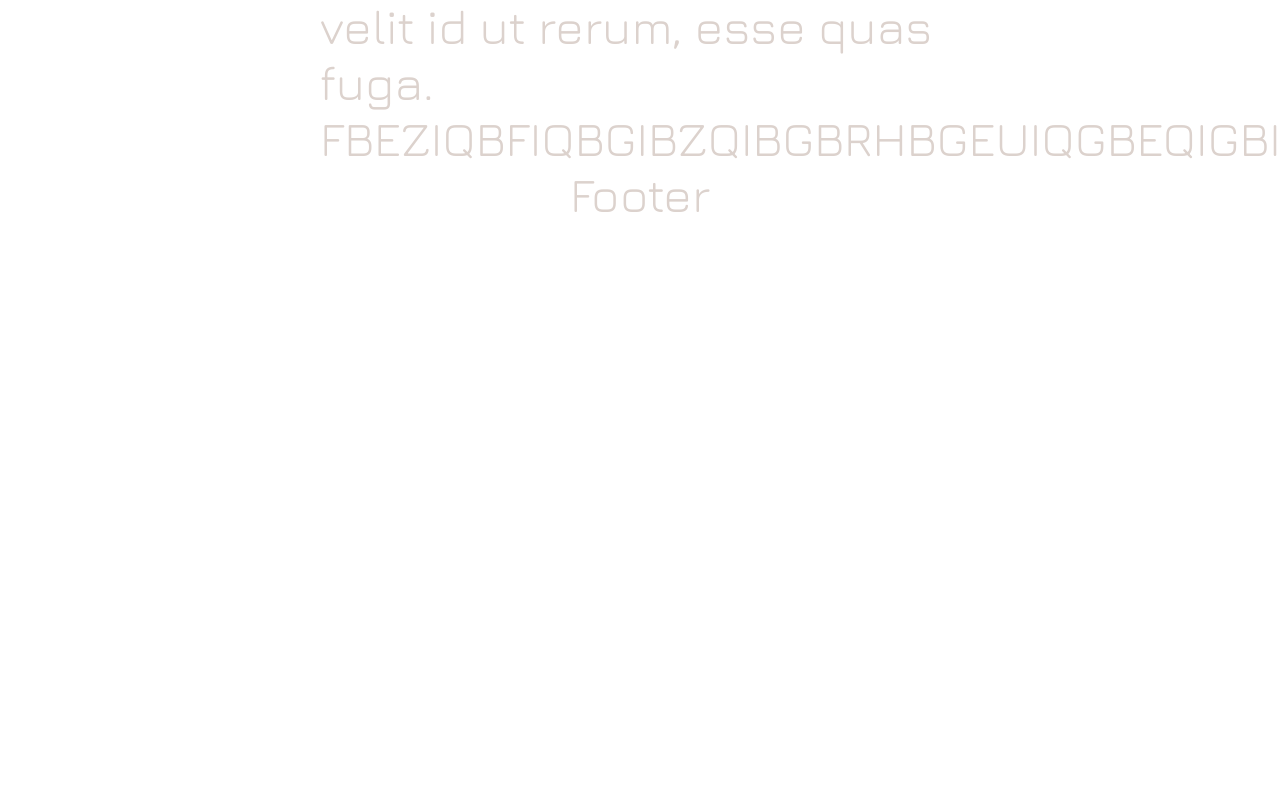
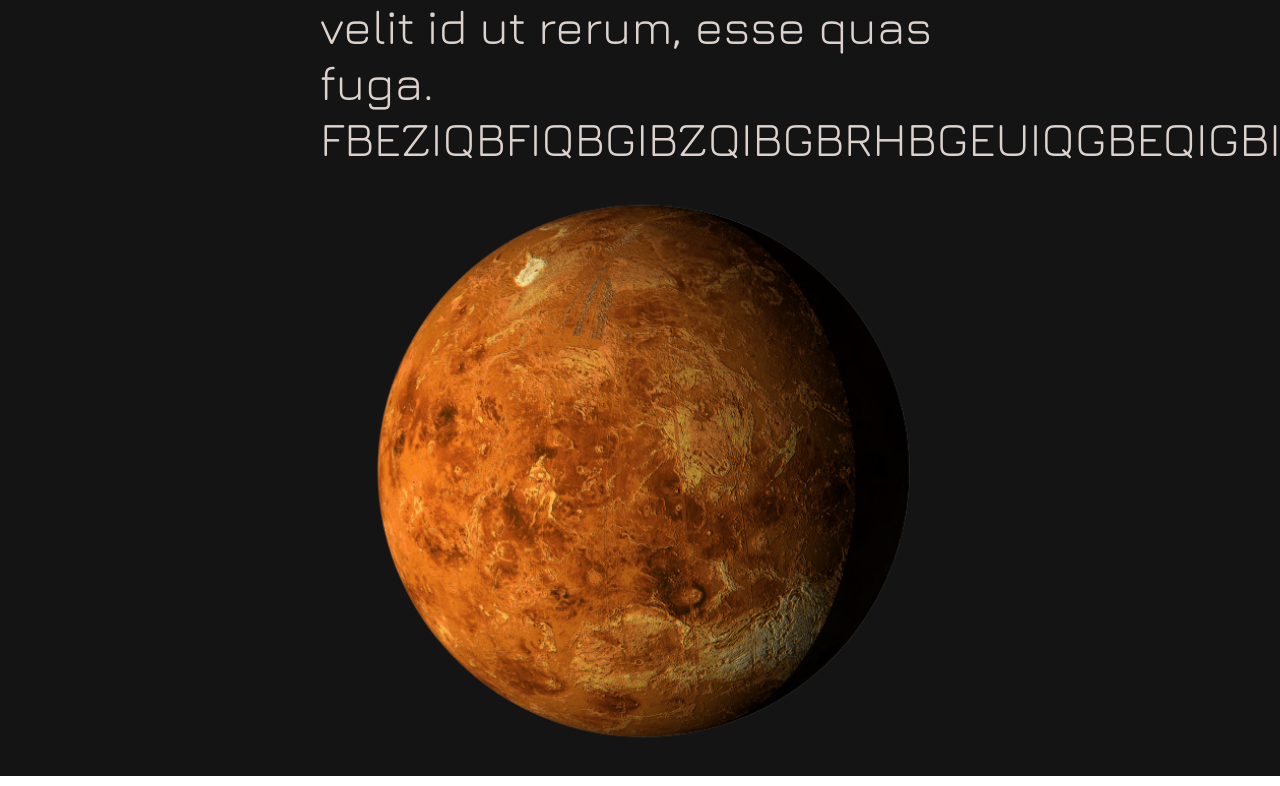
Before and after one commit to WildCodeSchool/2023-02-js-btz-apollo, a React (Create React App) app: page / in a window 1280 px wide. Shown: the part 1368-2154 px from the top of the page. Before the commit the page ends 1590 px from the top, so only its background shows below. Built offline with nearby package versions, Linux system fonts and the light colour scheme; a web font is replaced by a local one.

Commit message:
navbar with image initialisation

```diff
--- a/src/App.css
+++ b/src/App.css
@@ -20,7 +20,7 @@
 
 .app
 {
-height: 100vh;
+min-height: 100vh;
 width: 100vw;
 display: flex;
 flex-direction: column;
--- a/src/App.jsx
+++ b/src/App.jsx
@@ -1,6 +1,6 @@
 import Header from './components/Header.jsx';
 import Scene from './pages/Scene.jsx';
-import Footer from './components/Footer.jsx';
+import Navbar from './components/navbar/Navbar';
 import './App.css';
 import Cards from './components/Cards'
 
@@ -10,7 +10,7 @@ function App() {
       <Header />
       <Scene />
       <Cards />
-      <Footer />
+      <Navbar />
     </div>
   );
 }
--- a/src/components/Footer.jsx
+++ /dev/null
@@ -1,7 +0,0 @@
-import React from "react";
-
-const Footer = () => {
-  return <div>Footer</div>;
-};
-
-export default Footer;
--- /dev/null
+++ b/src/components/navbar/Navbar.css
@@ -0,0 +1,5 @@
+.navbar
+{
+    height: 20%;
+    display: flex;
+}
--- /dev/null
+++ b/src/components/navbar/Navbar.jsx
@@ -0,0 +1,10 @@
+import NavbarItems from './NavbarItems';
+import './Navbar.css'
+
+const Navbar = () => {
+  return <div className='navbar'>
+    <NavbarItems />
+  </div>;
+};
+
+export default Navbar;
--- /dev/null
+++ b/src/components/navbar/NavbarItems.jsx
@@ -0,0 +1,12 @@
+import React from 'react'
+import mercury from '../../assets/images/Mercury.png'
+
+const NavbarItems = () => {
+  return (
+    <div>
+      <img src={mercury} alt='mercury' />
+    </div>
+  )
+}
+
+export default NavbarItems
```
